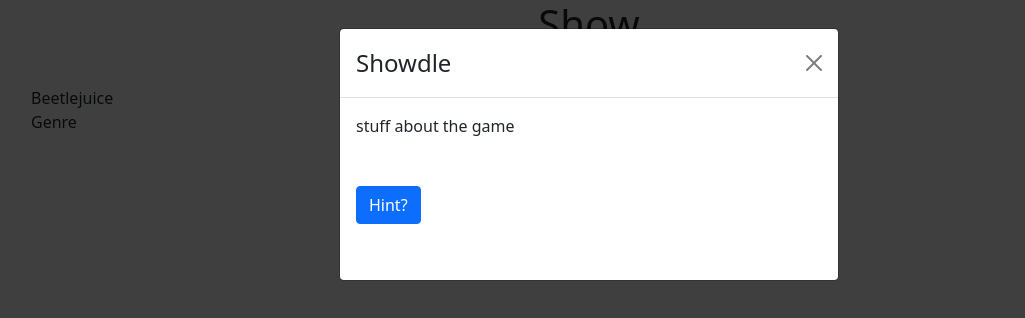
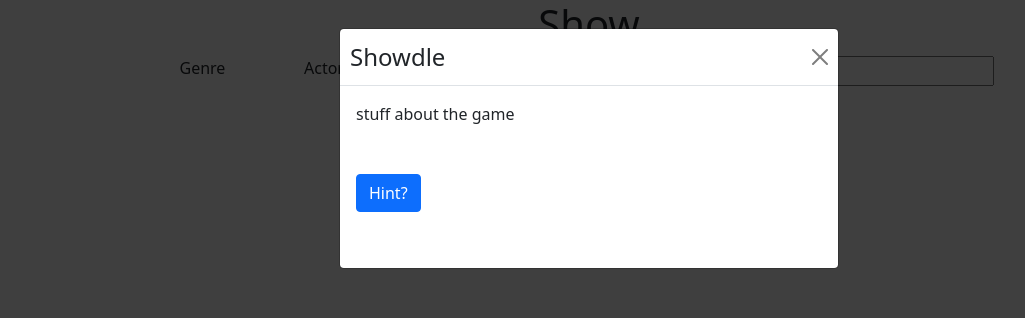
Before and after one commit to jasonz23/movie-search, a React (Create React App) app: page / in a window 1280 px wide. Shown: the top 318 px of the page, without its empty margins (51-1076 px from the left). Built offline with nearby package versions, Linux system fonts and the light colour scheme.

Commit message:
changed the structure of the application

```diff
--- a/src/AboutModal/AboutModal.js
+++ b/src/AboutModal/AboutModal.js
@@ -1,6 +1,7 @@
 import React from "react"
 import Modal from 'react-bootstrap/Modal'
 import Button from "react-bootstrap/Button"
+import "bootstrap/dist/css/bootstrap.min.css"
 import "./AboutModal.css"
 const AboutModal = (props) => {
     const handleClose = () => {
--- a/src/App.js
+++ b/src/App.js
@@ -3,6 +3,10 @@ import AboutModal from "./AboutModal/AboutModal.js"
 import {useState, useEffect} from "react"
 import Input from "./Input.js"
 import Result from "./Result.js"
+import Col from 'react-bootstrap/Col'
+import Container from 'react-bootstrap/Container'
+import "bootstrap/dist/css/bootstrap.min.css"
+import Row from 'react-bootstrap/Row'
 
 
 function App() {
@@ -11,15 +15,15 @@ function App() {
   //solution
   //counter
   const [answer, setAnswer] = useState({
-    id: 1,
-    title: "Beetlejuice",
-    year: "1988",
-    runtime: "92",
-    genres: ["Comedy", "Fantasy"],
-    director: "Tim Burton",
-    actors: "Alec Baldwin, Geena Davis, Annie McEnroe, Maurice Page",
-    plot: "A couple of recently deceased ghosts contract the services of a \"bio-exorcist\" in order to remove the obnoxious new owners of their house.",
-    posterUrl: "https://images-na.ssl-images-amazon.com/images/M/MV5BMTUwODE3MDE0MV5BMl5BanBnXkFtZTgwNTk1MjI4MzE@._V1_SX300.jpg"
+    id: 0,
+    title: "",
+    year: "",
+    runtime: "",
+    genres: ["",],
+    director: "",
+    actors: "",
+    plot: "",
+    posterUrl: ""
 
 
   })
@@ -43,13 +47,24 @@ function App() {
   // })
 
   return (
-    <div>
-      <h1 className = "title" onClick = {changeModal}>Show</h1>
-      <Input answer = {answer} giveAnswer = {(params) => setAnswer(params)}  />
-      {/* <button onClick = {changeModal}> show modal</button> */}
-      <AboutModal onClose = {() => setModal(false)} show = {showModal} setDifficulty = {() => setDiff(!diff)} diff = {diff}/>
-      <Result answer = {answer} />
-    </div>
+    <Container>
+      <Row>
+        <AboutModal onClose = {() => setModal(false)} show = {showModal} setDifficulty = {() => setDiff(!diff)} diff = {diff}/>
+        <h1 className = "title" onClick = {changeModal}>Show</h1>
+
+        <Col>
+
+          <Result answer = {answer} />
+        </Col>
+        <Col>
+          <Input answer = {answer} giveAnswer = {(params) => setAnswer(params)}  />
+        </Col>
+
+      </Row>
+
+
+
+    </Container>
   );
 }
 
--- a/src/Input.js
+++ b/src/Input.js
@@ -6,6 +6,7 @@ import Container from 'react-bootstrap/Container'
 import "bootstrap/dist/css/bootstrap.min.css"
 import Row from 'react-bootstrap/Row'
 import Button from "react-bootstrap/Button"
+
 
 const INPUT_TIMEOUT = 150;
 class Input extends React.Component {
@@ -50,14 +51,16 @@ class Input extends React.Component {
 
     render() {
         return (
-          <div>
+          <Container>
           <input type = "text" value={this.state.value} onChange = {this.onChange} className = "input"/>
+
 
             {
               this.state.predictions.slice(0,5).map((item, index) => (
-                <div key={item.id + index}>
-                  <h3 md={{ span: 100, offset: 0 }}  className = "options">{item.title}</h3>
-                  <button size = "sm" className = "inputButton" onClick = {() => {
+                <Row key={item.id + index} >
+                  <div className='input-group' >
+                  <Col   className = "options">{item.title}</Col>
+                  <Button  size = "sm" className = "inputButton" onClick = {() => {
                     this.props.giveAnswer({
                         id: item.id,
                         title: item.title,
@@ -70,13 +73,13 @@ class Input extends React.Component {
                         posterUrl: item.posterUrl
 
                     });
-                    }}>Enter</button>
-                </div>
+                    }}>Enter</Button>
+                    </div>
+                </Row>
                 ))
             }
 
-
-          </div>
+          </Container>
         )
     }
 
--- a/src/Result.js
+++ b/src/Result.js
@@ -11,13 +11,17 @@ const Result = (props) => {
     return (
         <Container fluid = "md" xs = {2} lg={6}>
             <Row>
+               <Row>
+                <Col></Col>
+                <Col >Genre</Col>
+                <Col>Actors</Col>
+                <Col>Runtime</Col>
+            </Row>
+            <Row>
                 <Col>{props.answer.title}</Col>
             </Row>
-            <Row>
-                <Col>Genre</Col>
-                <Col>Actors</Col>
-                <Col>3 of 3</Col>
             </Row>
+
         </Container>
         //<h1>cow</h1>
 
```
